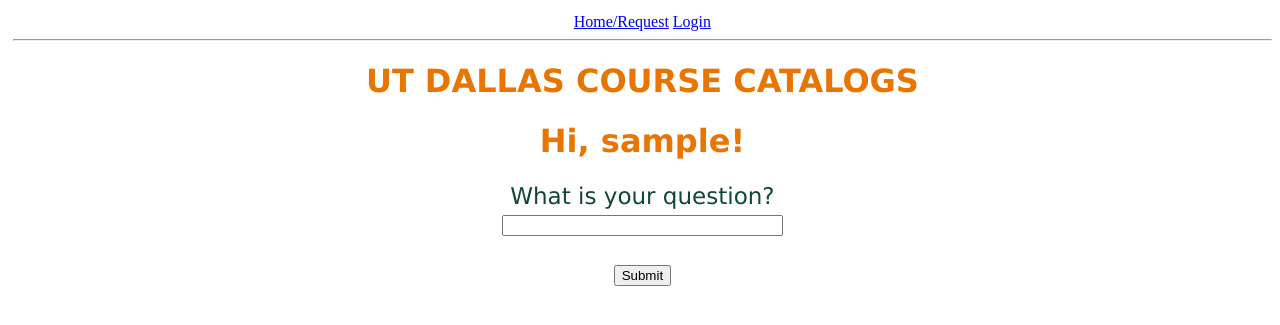
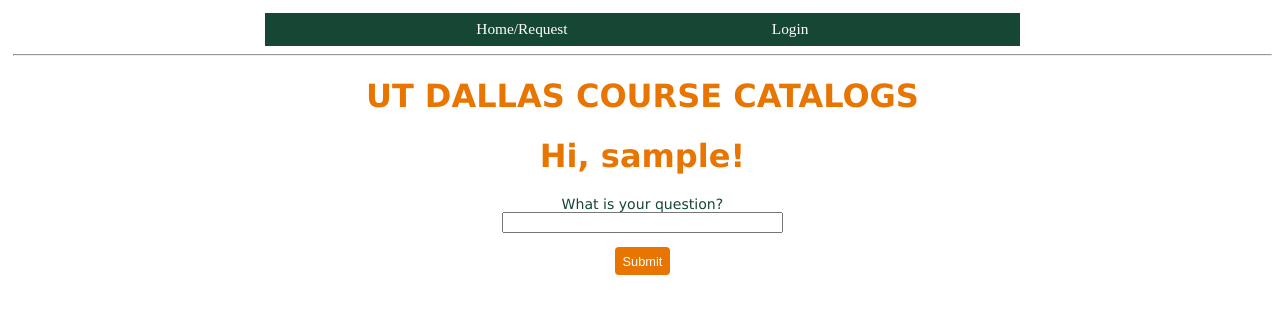
Before and after one commit to yams-yams/hack-2, a Flask app: page / in a window 1280 px wide. Shown: the top 325 px of the page. Run offline with Flask 3, Linux system fonts and the light colour scheme; the visitor is signed in with stand-in values (Sample User, id 1).

Commit message:
css update

```diff
--- a/app/static/main.css
+++ b/app/static/main.css
@@ -12,6 +12,43 @@
 
 p{
     font-family: Verdana, Geneva, sans-serif;
-    font-size: 1.8vmax;
-    color: rgb(18, 71, 52)
+    font-size: 1.1vmax;
+    color: #154734;
 }
+
+.tab-bar{
+    background-color: #154734;
+    display: flex;
+    justify-content: space-evenly;
+    padding: 0.6%;
+    margin-left: 20%;
+    margin-right: 20%;
+}
+
+.tab{
+    color: white;
+    text-decoration: none;
+    font-size: 1.2vmax;
+}
+
+.tab:hover,
+.tab:active{
+    cursor: pointer;
+    color: #5fe0b7;
+}
+
+.button:hover{
+    cursor: pointer;
+    background-color: #c26732;
+}
+
+.button{
+    background-color: #e87500;
+    border: none;
+    color: white;
+    padding: 0.5% 0.6%;
+    text-align: center;
+    text-decoration: none;
+    font-size: 1vmax;
+    border-radius: 4px;
+}
--- a/app/templates/index.html
+++ b/app/templates/index.html
@@ -12,7 +12,7 @@
            <span style="color: red;">[{{ error }}]</span>
            {% endfor %}
         </p>
-        <p>{{ form.submit() }}</p>
+        <p>{{ form.submit(class_="button") }}</p>
      </form>
     <!-- <h1>Hi, {{ user.username }}!</h1> -->
 {% endblock %}
--- a/app/templates/login.html
+++ b/app/templates/login.html
@@ -19,6 +19,6 @@
             {% endfor %}
         </p>
         <p>{{ form.remember_me() }} {{ form.remember_me.label }}</p>
-        <p>{{ form.submit() }}</p>
+        <p>{{ form.submit(class_="button") }}</p>
     </form>
 {% endblock %}
--- a/app/templates/register.html
+++ b/app/templates/register.html
@@ -33,6 +33,6 @@
           {% endfor %}
       </p>
       <p>{{ form.remember_me() }} {{ form.remember_me.label }}</p>
-      <p>{{ form.submit() }}</p>
+      <p>{{ form.submit(class_="button") }}</p>
   </form>
 {% endblock %}
```
